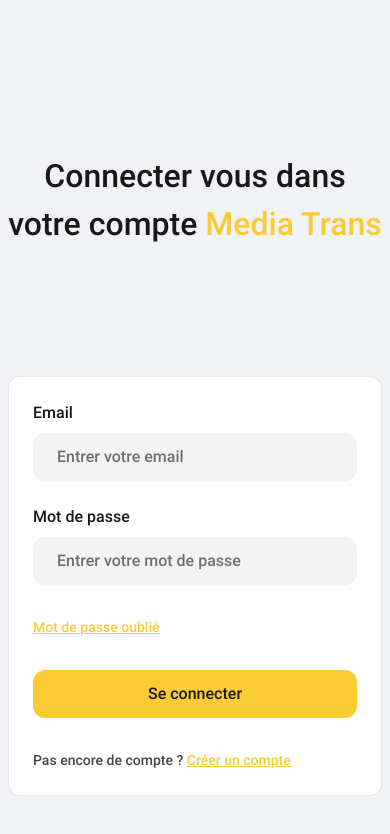
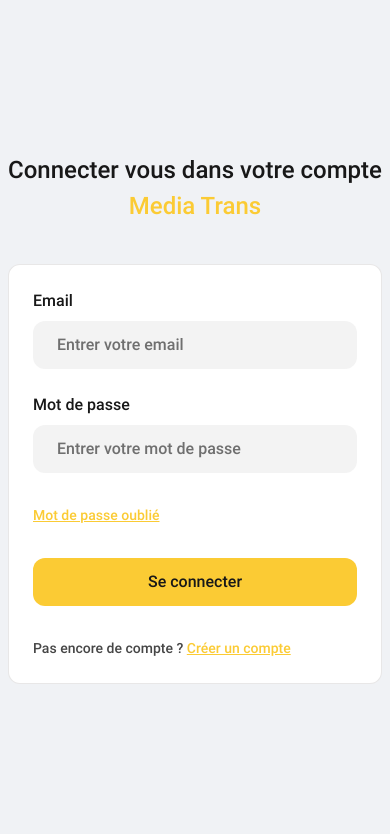
Before and after one commit to Deste-Mo/transport-web, a React (Vite) app in the folder frontend/: page /login in a window 390 px wide. Shown: the top 834 px of the page. Built offline with nearby package versions, Linux system fonts and the light colour scheme; no server answers.

Commit message:
feat: make login screen responsive

```diff
--- a/frontend/src/pages/auth/login/Login.jsx
+++ b/frontend/src/pages/auth/login/Login.jsx
@@ -40,8 +40,8 @@
 
     return (
         <section
-            className="w-full  auth-section space-y-[128px] absolute top-[128px] left-1/2 -translate-x-1/2 ">
-            <div className="h1 text-subtitle-1 w-full text-center text-black-100 dark:text-white-100">
+            className="w-full  auth-section space-y-[128px] absolute top-[128px] left-1/2 -translate-x-1/2 max-md:space-y-10">
+            <div className="h1 text-subtitle-1 w-full text-center text-black-100 dark:text-white-100 max-md:text-subtitle-2">
                 Connecter vous dans votre compte
                 <span className="text-primary-100"> Media Trans</span>
             </div>
--- a/frontend/src/pages/auth/register/RegisterAccountType.jsx
+++ b/frontend/src/pages/auth/register/RegisterAccountType.jsx
@@ -31,8 +31,8 @@
   };
 
   return (
-    <section className="absolute left-1/2 -translate-x-1/2 w-fullscreen  auth-section space-y-[128px] top-[128px]">
-      <div className="w-full text-center text-black-100 dark:text-white-100 h1 text-subtitle-1">
+    <section className="w-full  auth-section space-y-[128px] absolute top-[128px] left-1/2 -translate-x-1/2 max-md:space-y-10">
+      <div className="h1 text-subtitle-1 w-full text-center text-black-100 dark:text-white-100 max-md:text-subtitle-2">
         Selectionner votre{" "}
         <span className="text-primary-100">type de compte</span>
       </div>
```
